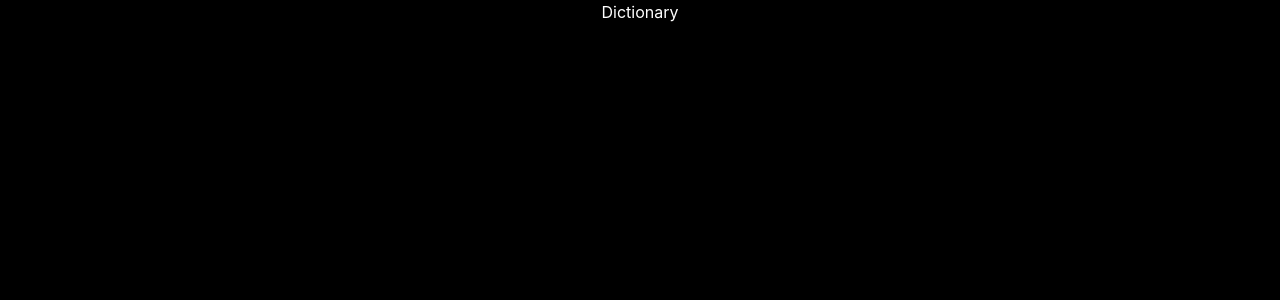
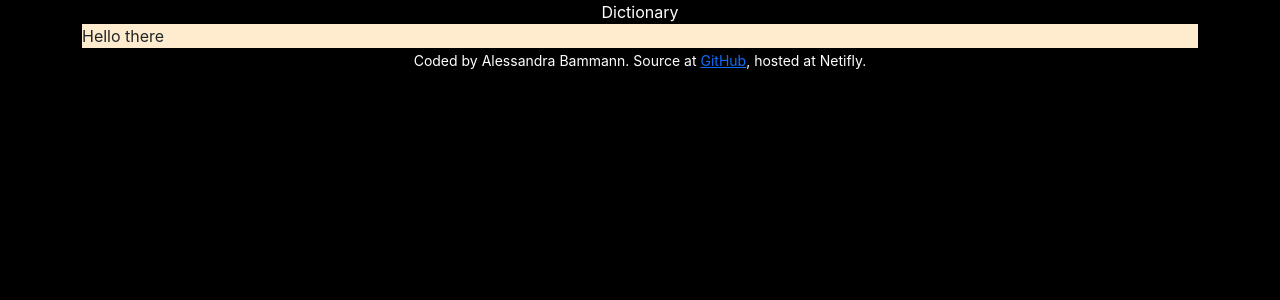
Before and after one commit to ABammann/dictionary, a React (Create React App) app: page / in a window 1280 px wide. Shown: the top 300 px of the page. Built offline with nearby package versions, Linux system fonts and the light colour scheme.

Commit message:
New coomit

```diff
--- a/src/App.css
+++ b/src/App.css
@@ -2,7 +2,8 @@ body {
   background-color: black;
 }
 
-.App-header {
+.App-header,
+.App-footer {
   color: white;
   text-align: center;
 }
--- a/src/App.js
+++ b/src/App.js
@@ -1,9 +1,22 @@
 import "./App.css";
+import Dictionary from "./Dictionary.js";
 
 function App() {
   return (
     <div className="App">
-      <header className="App-header">Dictionary</header>
+      <div className="container">
+        <header className="App-header">Dictionary</header>
+        <main>
+          <Dictionary />
+        </main>
+        <footer className="App-footer">
+          <small>
+            Coded by Alessandra Bammann. Source at{" "}
+            <a href="https://github.com/ABammann/dictionary">GitHub</a>, hosted
+            at Netifly.
+          </small>
+        </footer>
+      </div>
     </div>
   );
 }
--- /dev/null
+++ b/src/Dictionary.css
@@ -0,0 +1,3 @@
+.Dictionary {
+  background-color: blanchedalmond;
+}
--- /dev/null
+++ b/src/Dictionary.js
@@ -0,0 +1,6 @@
+import React from "react";
+import "./Dictionary.css";
+
+export default function Dictionary() {
+  return <div className="Dictionary">Hello there</div>;
+}
```
